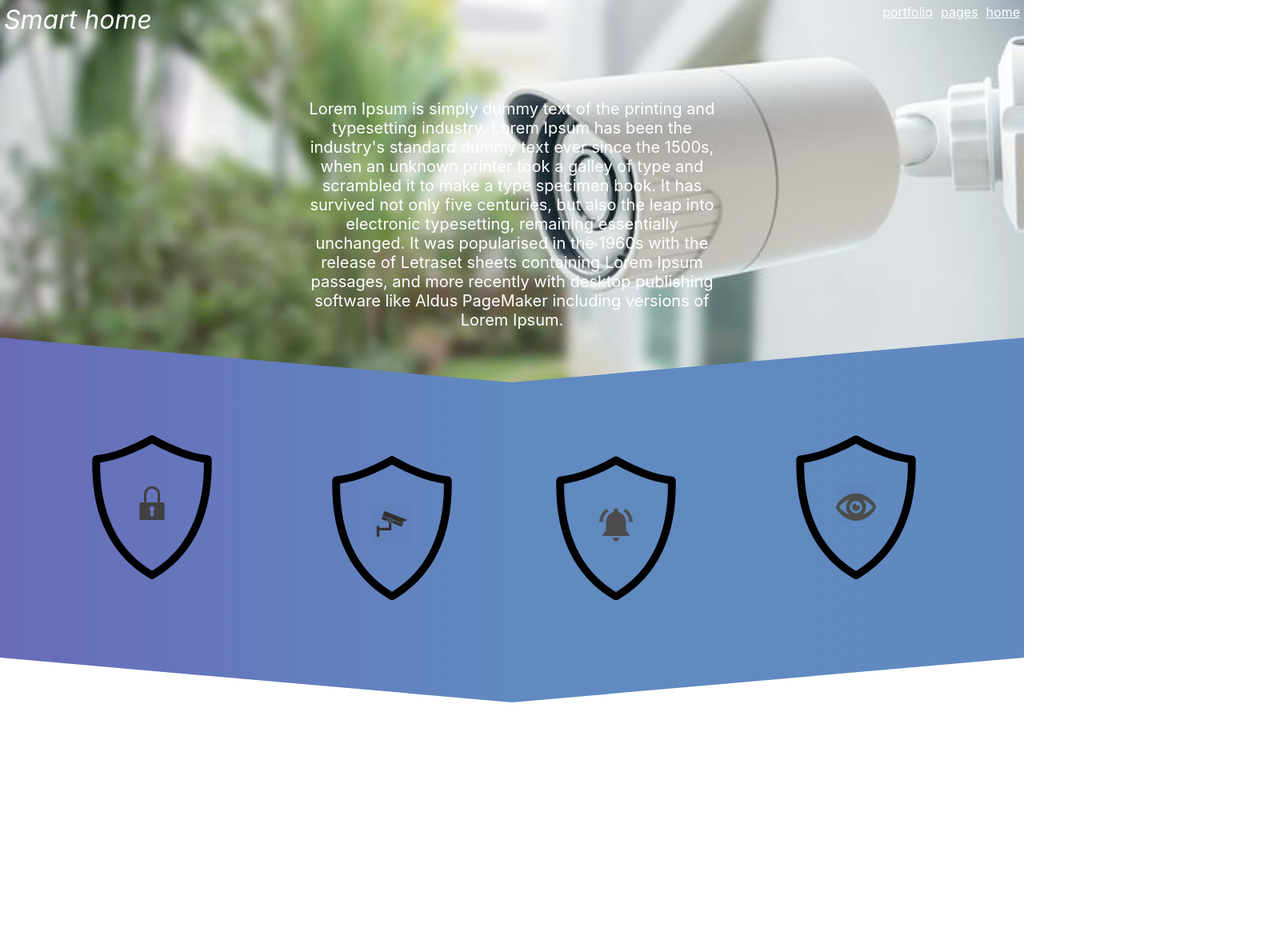
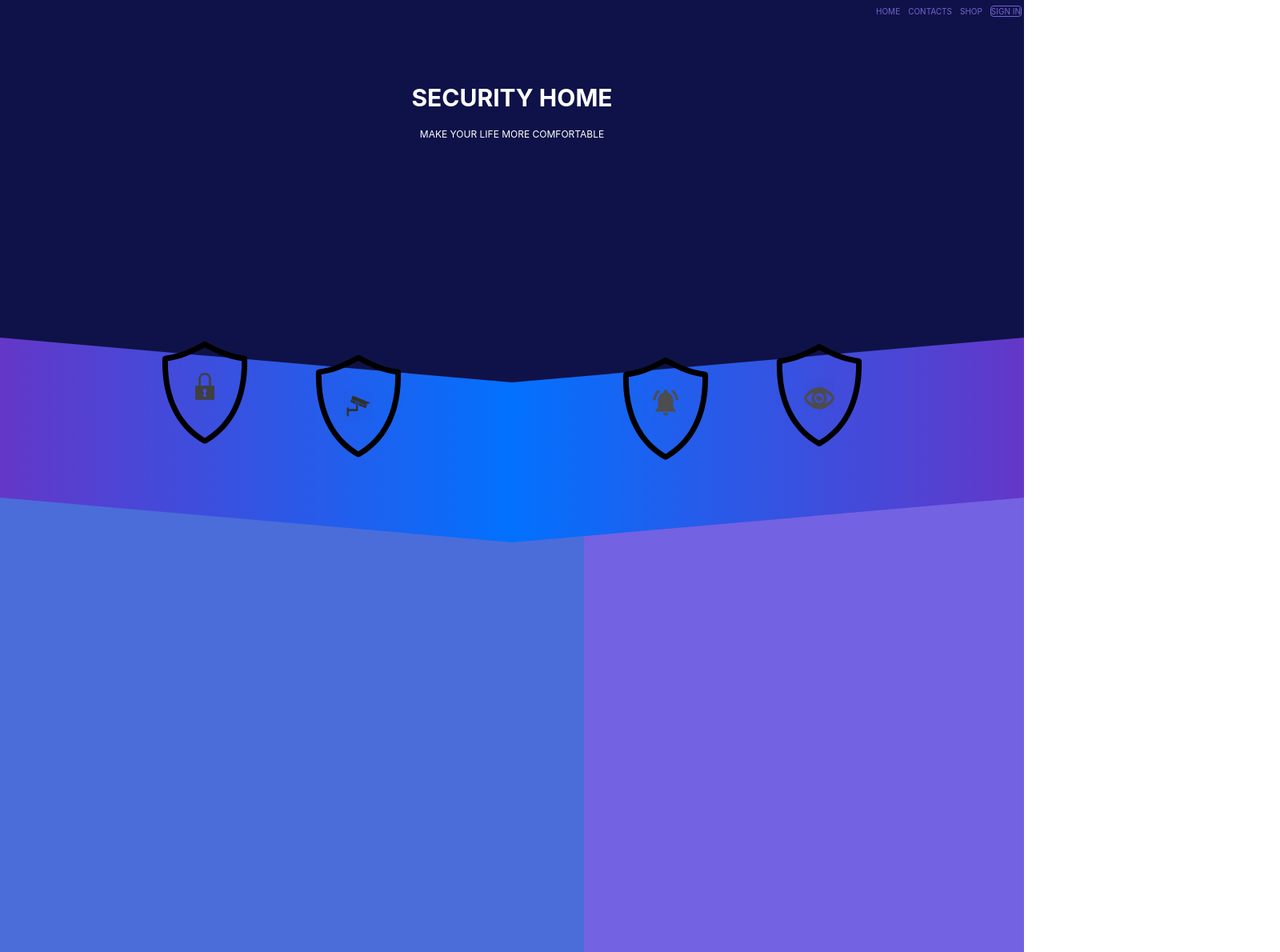
Before and after one commit to aramminas/smart-home, a React (Create React App) app: page / in a window 1280 px wide. Shown: the top 1190 px of the page at 80% size, 1600 px wide, since content can reach past the window. Before the commit the page ends 900 px from the top, so only its background shows below. Built offline with nearby package versions, Linux system fonts and the light colour scheme.

Commit message:
First commit

```diff
--- a/src/index.css
+++ b/src/index.css
@@ -13,35 +13,30 @@ code {
   }
 
   #header{
-	background-image: url("camera.jpg");
+	  /* background-image: url("camera.jpg"); */
+	  background-color: #0F1248;
 	  background-repeat: no-repeat;
 	  background-size: 100%;
 	  height: 500px;
 	  width: 100%;
 	  z-index: 1;
   }
-
-#name{
-	font-size: 32px;
-	color: white;
-	position: relative;
-	font-style: italic;
-	float: left;
-}
   #menubar{
 	  width: 100%;
-	height: 50px;
+	  height: 30px;
 	  display: inline-block;
+	  text-align: right;
+	  margin: 2px;
   }
-
+  #button{
+	  border:	1px solid #7563D1;
+	  border-radius: 4px;
+  }
   .p{
 	  margin: 5px;
-	float: right;
 	  display: inline;
-	color: white;
-}
-.menuEl{
-	text-decoration: underline;
+	  color: #7563D1;
+	  font-size: 10px;
   }
   #text{
 	  width: 40%;
@@ -52,9 +47,15 @@ code {
 	  color: white;
 	  font-size: 20px;
   }
+  #firstText{
+	  font-size: 12px;
+  }
+  h1{
+	  font-size: 30px;
+  }
   #div1{
-	background:linear-gradient(90deg, #686bb8, #608ac0);
-	height: 400px;
+	  background:linear-gradient(90deg, #6437C8, #0271FE);
+	  height: 200px;
 	  width: 50%;
 	  transform: skewY(5deg);
 	  float: left;
@@ -62,8 +63,8 @@ code {
 	  top: -50px;
   }
   #div2{
-	background:linear-gradient(90deg, #608ac0, #6089c0);
-	height: 400px;
+	  background:linear-gradient(90deg, #0271FE, #6437C8);
+	  height: 200px;
 	  width: 50%;
 	  transform: skewY(-5deg);
 	  float: right;
@@ -71,64 +72,90 @@ code {
 	  top: -50px;
   }
   .shieldsLeft{
-	height: 300px;
-	width: 300px;
+	  height: 100%;
+	  width: 100%;
 	   transform: skewY(-5deg);
- 	background-image: url("shield.svg");
- 	background-size: 180px;
+
+	   background-size: 20%;
 	   background-repeat: no-repeat;
   }
   #shield1{
 	  position: relative;
-	top: 100px;
-	left: 100px;
+	  bottom: 20%;
+	  left: 30%;
 	  float: left;
   }
   #img1{
 	  position: relative;
-	top: 60px;
-	left: 65px;
+	  top: 18%;
+	  left: 7%;
+	  height: 20%;
+	  width: 6%;
   }
   #shield2{
 	  position: relative;
-	top: 100px;
-	left: 100px;
-	float: left;
+	  bottom: 20%;
+	  left: 60%;
   }
   #img2{
 	  position: relative;
-	top: 60px;
-	left: 65px;
+	  bottom: 78%;
+	  left: 7%;
+	  height: 20%;
+	  width: 6%
   }
   .shieldsRight{
-	height: 300px;
-	width: 300px;
+	  height: 100%;
+	  width: 100%;
 	   transform: skewY(5deg);
- 	background-image: url("shield.svg");
- 	background-size: 180px;
+
+	   background-size: 20%;
 	   background-repeat: no-repeat;
   }
   #shield3{
 	  position: relative;
-	top: 109px;
-	float: right;
+	  top: 4%;
+	  left: 20%;
+	  float: left;
   }
   #img3{
 	  position: relative;
-	top: 60px;
-	left: 65px;
+	  top: 18%;
+	  left: 7%;
+	  height: 20%;
+	  width: 6%;
   }
   #shield4{
 	  position: relative;
-	top: 109px;
-	float: right;
+	  top: 4%;
+	  left: 50%;
   }
   #img4{
 	  position: relative;
-	top: 60px;
-	left: 65px;
+	  bottom: 78%;
+	  left: 7%;
+	  height: 20%;
+	  width: 6%;
   }
-.shieldTextsLeft{
+  #div3{
+	  background-color: #4B6DD9;
+	  width: 57%;
+	  height: 1000px;
+	  float: left;
+  }
+  #div4{
+
+	  background-color: #7362E2;
+	  width: 43%;
+	  height: 1000px;
+	  float: right;
+  }
+  #container2{
 	  position: relative;
-	top: 240;
+	  bottom: 200px;
+	  z-index: -1;
   }
+  .shield{
+	  display: block;
+	  background-image: url("shield.svg");
+  }
--- a/src/index.js
+++ b/src/index.js
@@ -7,6 +7,7 @@ import lock from './lock.png';
 import camera2 from './camera.png';
 import bell from './bell.png';
 import eye from './eye.png';
+import * as serviceWorker from './serviceWorker';
 
 class App extends Component{
 	render(){
@@ -14,31 +15,38 @@ class App extends Component{
 			<div id = "app">
 				<div id = "header" >
 					<div id = "menubar">
-						<p id = "name" className = "p">Smart home</p>
-						<a className = "menuEl p">home</a>
-						<a className = "menuEl p">pages</a>
-						<a className = "menuEl p">portfolio</a>
+						<a className = "p">HOME</a>
+						<a className = "p">CONTACTS</a>
+						<a className = "p">SHOP</a>
+						<a className = "p" id = "button">SIGN IN</a>
 					</div>
 					<div id = "text">
-						<p>Lorem Ipsum is simply dummy text of the printing and typesetting industry. Lorem Ipsum has been the industry's standard dummy text ever since the 1500s, when an unknown printer took a galley of type and scrambled it to make a type specimen book. It has survived not only five centuries, but also the leap into electronic typesetting, remaining essentially unchanged. It was popularised in the 1960s with the release of Letraset sheets containing Lorem Ipsum passages, and more recently with desktop publishing software like Aldus PageMaker including versions of Lorem Ipsum.</p>
+						<h1>SECURITY HOME</h1>
+						<p id = "firstText">MAKE YOUR LIFE MORE COMFORTABLE</p>
 					</div>
 				</div>
 				<div id = "main">
-					<div id = "div1">
-						<div className = "shieldsLeft" id = "shield1">
-							<img id = "img1" src = {lock} height = "50px" width = "50px"></img>
+					<div id =  "container1">
+						<div id = "div1">
+							<div className = "shield shieldsLeft" id = "shield1">
+								<img id = "img1" src = {lock}></img>
+							</div>
+							<div className = "shield shieldsLeft" id = "shield2">
+								<img id = "img2" src = {camera2}></img>
+							</div>
 						</div>
-						<div className = "shieldsLeft" id = "shield2">
-							<img id = "img2" src = {camera2} height = "50px" width = "50px"></img>
+						<div id = "div2">
+							<div className = "shield shieldsRight" id = "shield3">
+								<img id = "img3" src = {bell}></img>
+							</div>
+							<div className = "shield shieldsRight" id = "shield4">
+								<img id = "img4" src = {eye}></img>
+							</div>
 						</div>
 					</div>
-					<div id = "div2">
-						<div className = "shieldsRight" id = "shield4">
-							<img id = "img4" src = {eye} height = "50px" width = "50px"></img>
-						</div>
-						<div className = "shieldsRight" id = "shield3">
-							<img id = "img3" src = {bell} height = "50px" width = "50px"></img>
-						</div>
+					<div id = "container2">
+						<div id = "div3"></div>
+						<div id = "div4"></div>
 					</div>
 				</div>
 			</div>
@@ -46,3 +54,8 @@ class App extends Component{
 	}
 }
 ReactDOM.render(<App />, document.getElementById('root'));
+
+// If you want your app to work offline and load faster, you can change
+// unregister() to register() below. Note this comes with some pitfalls.
+// Learn more about service workers: https://bit.ly/CRA-PWA
+serviceWorker.unregister();
```
Lines whose indentation alone changed are shown as unchanged.
